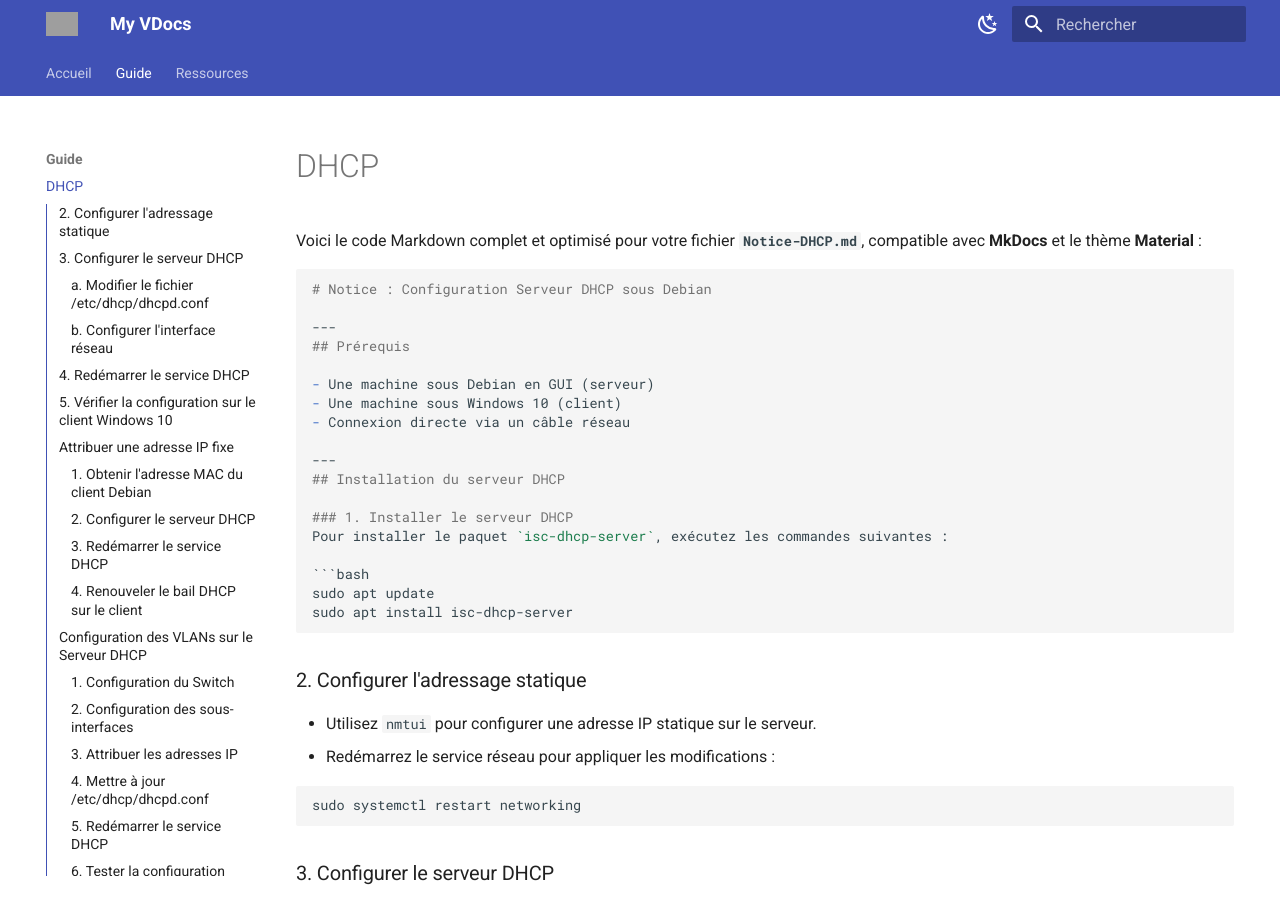
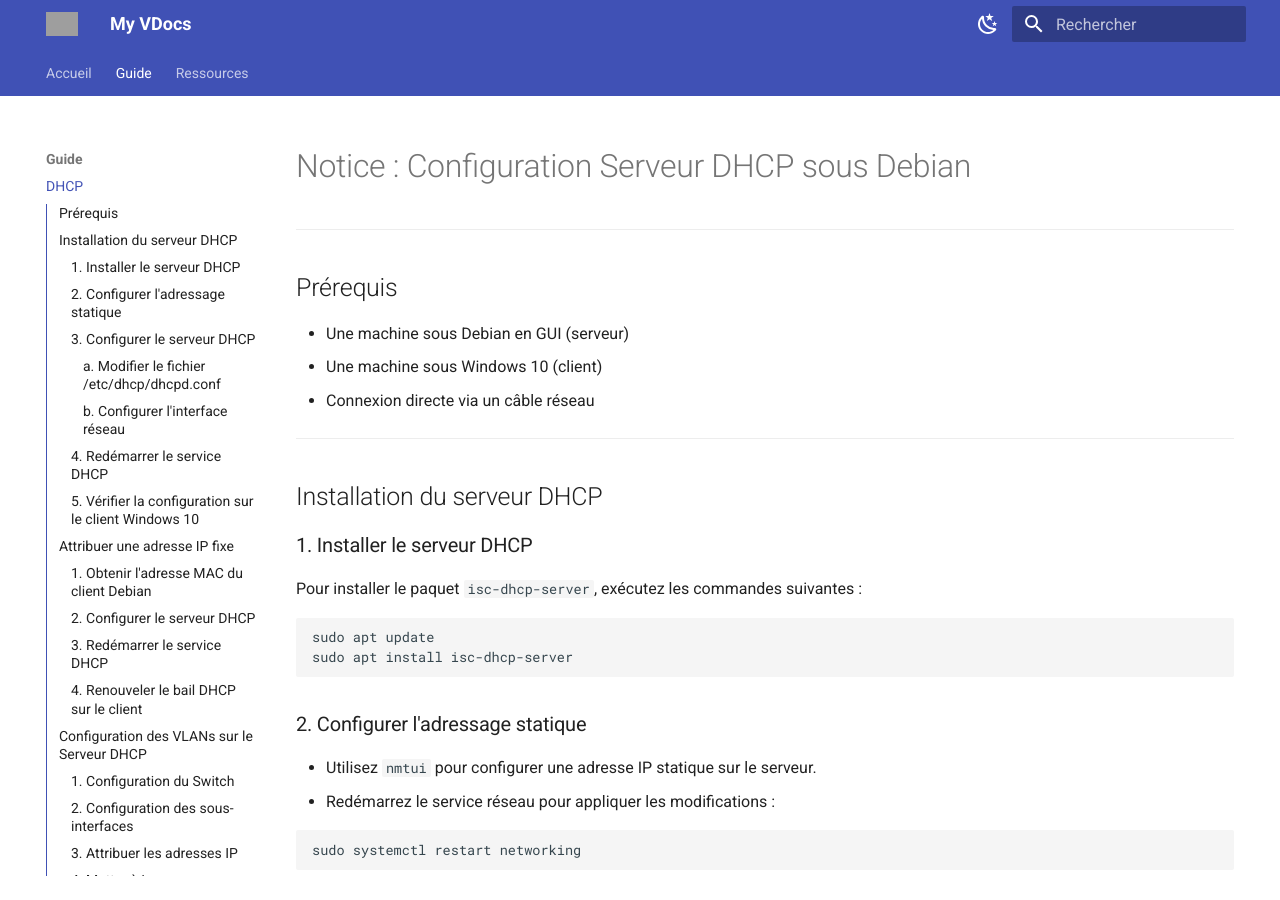
Before and after one commit to LogoViktor/My-VDocs, an MkDocs documentation site: the page built from docs/guide/Notice-DHCP.md, in a window 1280 px wide and 900 px high. Built offline with MkDocs 1.6.1 and Material for MkDocs 9.7.7, drawn with Linux system fonts in a browser that asks for light colours; some of the changed text lies outside the part shown; grey boxes are pictures that could not be loaded.

Commit message:
Update Notice-DHCP.md

````diff
--- a/docs/guide/Notice-DHCP.md
+++ b/docs/guide/Notice-DHCP.md
@@ -1,6 +1,3 @@
-Voici le code Markdown complet et optimisé pour votre fichier **`Notice-DHCP.md`**, compatible avec **MkDocs** et le thème **Material** :
-
-```markdown
 # Notice : Configuration Serveur DHCP sous Debian
 
 ---
@@ -151,6 +148,3 @@ sudo systemctl restart isc-dhcp-server
 
 ### 6. Tester la configuration
 - Démarrez les clients et vérifiez qu'ils obtiennent les adresses IP correctes via DHCP.
-```
-
----
````
